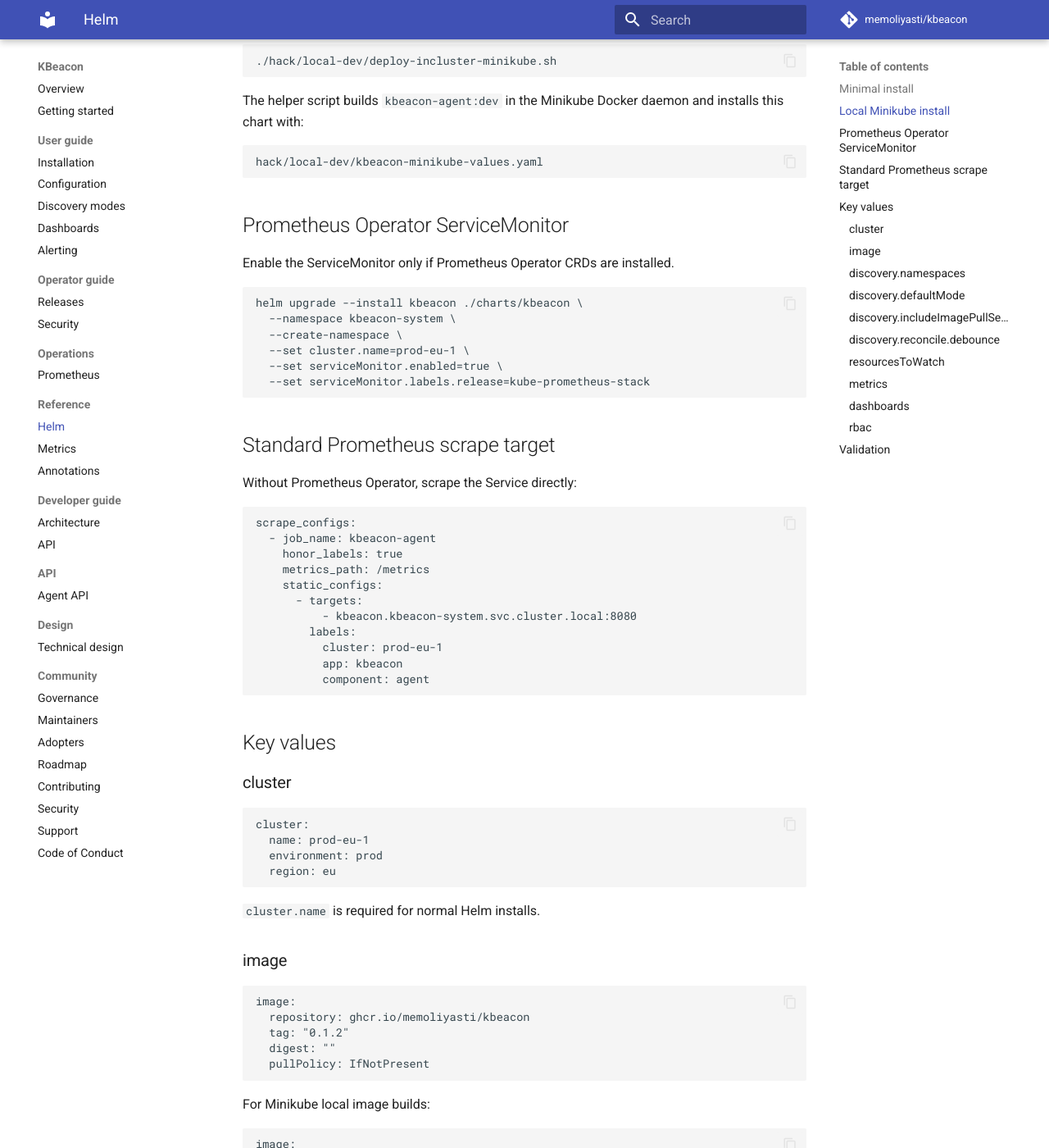
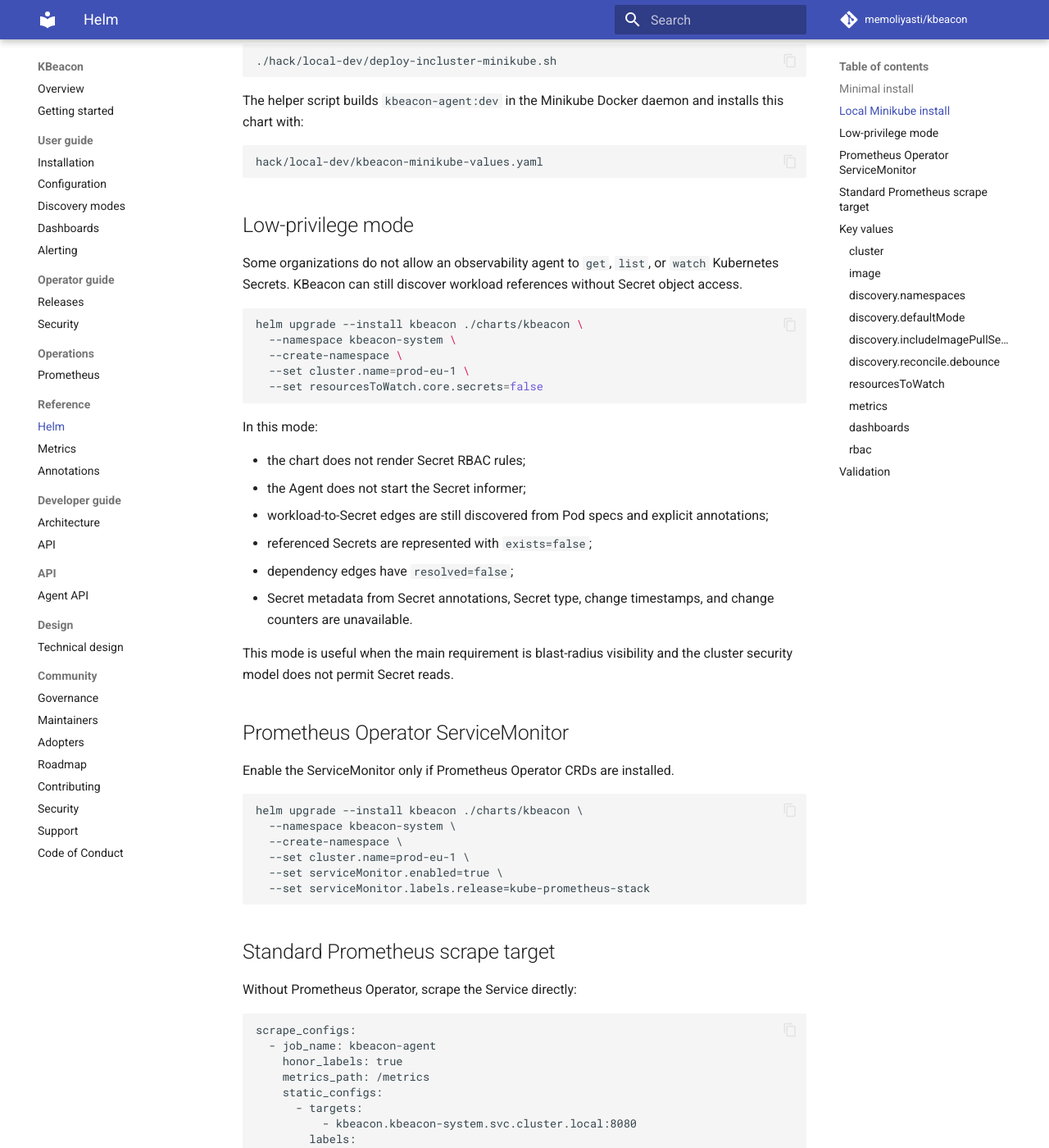
Before and after one commit to memoliyasti/kbeacon, an MkDocs documentation site: the page built from docs/reference/helm.md, in a window 1280 px wide and 1400 px high, scrolled down 539 px. Shown: the whole window at 82% size. Built offline with MkDocs 1.6.1 and Material for MkDocs 9.7.7, drawn with Linux system fonts in a browser that asks for light colours; comment, search, counter and statistics services are not loaded.

Commit message:
feat(security): document and test low-privilege mode

````diff
--- a/docs/reference/helm.md
+++ b/docs/reference/helm.md
@@ -20,6 +20,29 @@
 The helper script builds `kbeacon-agent:dev` in the Minikube Docker daemon and installs this chart with:
 
     hack/local-dev/kbeacon-minikube-values.yaml
+
+## Low-privilege mode
+
+Some organizations do not allow an observability agent to `get`, `list`, or `watch` Kubernetes Secrets. KBeacon can still discover workload references without Secret object access.
+
+```bash
+helm upgrade --install kbeacon ./charts/kbeacon \
+  --namespace kbeacon-system \
+  --create-namespace \
+  --set cluster.name=prod-eu-1 \
+  --set resourcesToWatch.core.secrets=false
+```
+
+In this mode:
+
+- the chart does not render Secret RBAC rules;
+- the Agent does not start the Secret informer;
+- workload-to-Secret edges are still discovered from Pod specs and explicit annotations;
+- referenced Secrets are represented with `exists=false`;
+- dependency edges have `resolved=false`;
+- Secret metadata from Secret annotations, Secret type, change timestamps, and change counters are unavailable.
+
+This mode is useful when the main requirement is blast-radius visibility and the cluster security model does not permit Secret reads.
 
 ## Prometheus Operator ServiceMonitor
 
````
Also changed, not shown: PROJECT_STRUCTURE.md (+1 -0 lines), README.md (+14 -0 lines), charts/kbeacon/README.md (+14 -0 lines), docs/operator-guide/security.md (+14 -0 lines), docs/reference/metrics.md (+14 -0 lines), docs/user-guide/discovery-modes.md (+14 -0 lines), docs/user-guide/installation.md (+12 -0 lines), .github/PULL_REQUEST_TEMPLATE.md, 5 other files.
